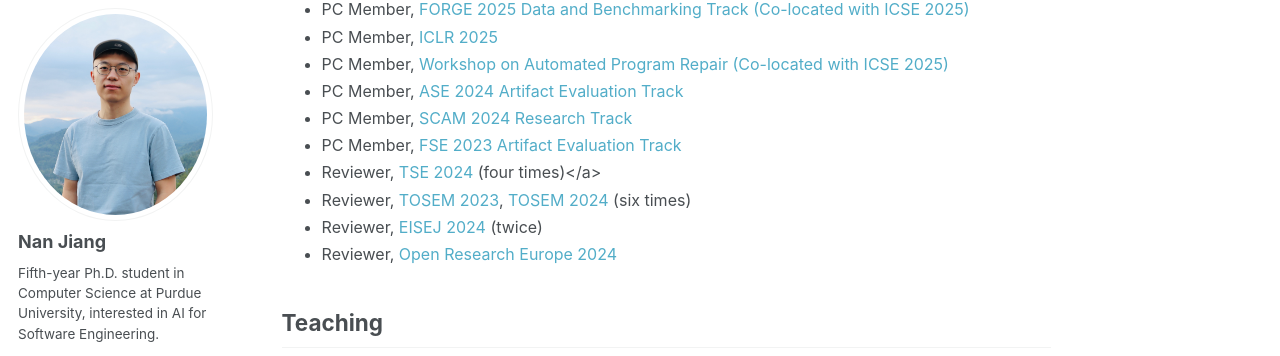
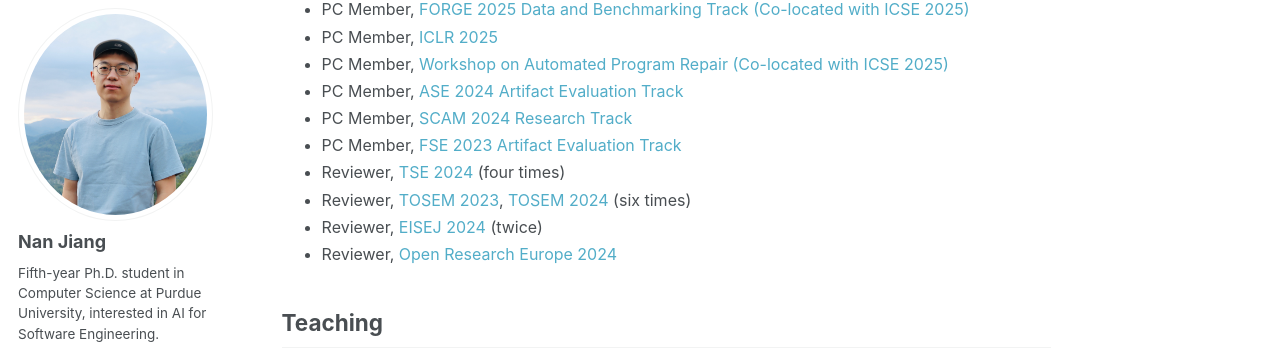
Before and after one commit to jiang719/jiang719.github.io, a Jekyll site: the page built from _pages/about.md, in a window 1280 px wide and 900 px high, scrolled down 1747 px. Shown: the part 98-454 px from the top of the window. Built offline with Jekyll 4.4.1, drawn with Linux system fonts in a browser that asks for light colours; some web fonts are replaced.

Commit message:
fix typo

```diff
--- a/_pages/about.md
+++ b/_pages/about.md
@@ -165,7 +165,7 @@ Services
     PC Member, <a href="https://2023.esec-fse.org/track/fse-2023-artifacts" style="text-decoration: none;">FSE 2023 Artifact Evaluation Track</a>
   </li>
   <li>
-    Reviewer, <a href="https://ieeexplore.ieee.org/xpl/aboutJournal.jsp?punumber=32" style="text-decoration: none;">TSE 2024</a> (four times)</a>
+    Reviewer, <a href="https://ieeexplore.ieee.org/xpl/aboutJournal.jsp?punumber=32" style="text-decoration: none;">TSE 2024</a> (four times)
   </li>
   <li>
     Reviewer, <a href="https://dl.acm.org/journal/tosem" style="text-decoration: none;">TOSEM 2023</a>, <a href="https://dl.acm.org/journal/tosem" style="text-decoration: none;">TOSEM 2024</a> (six times)
```
